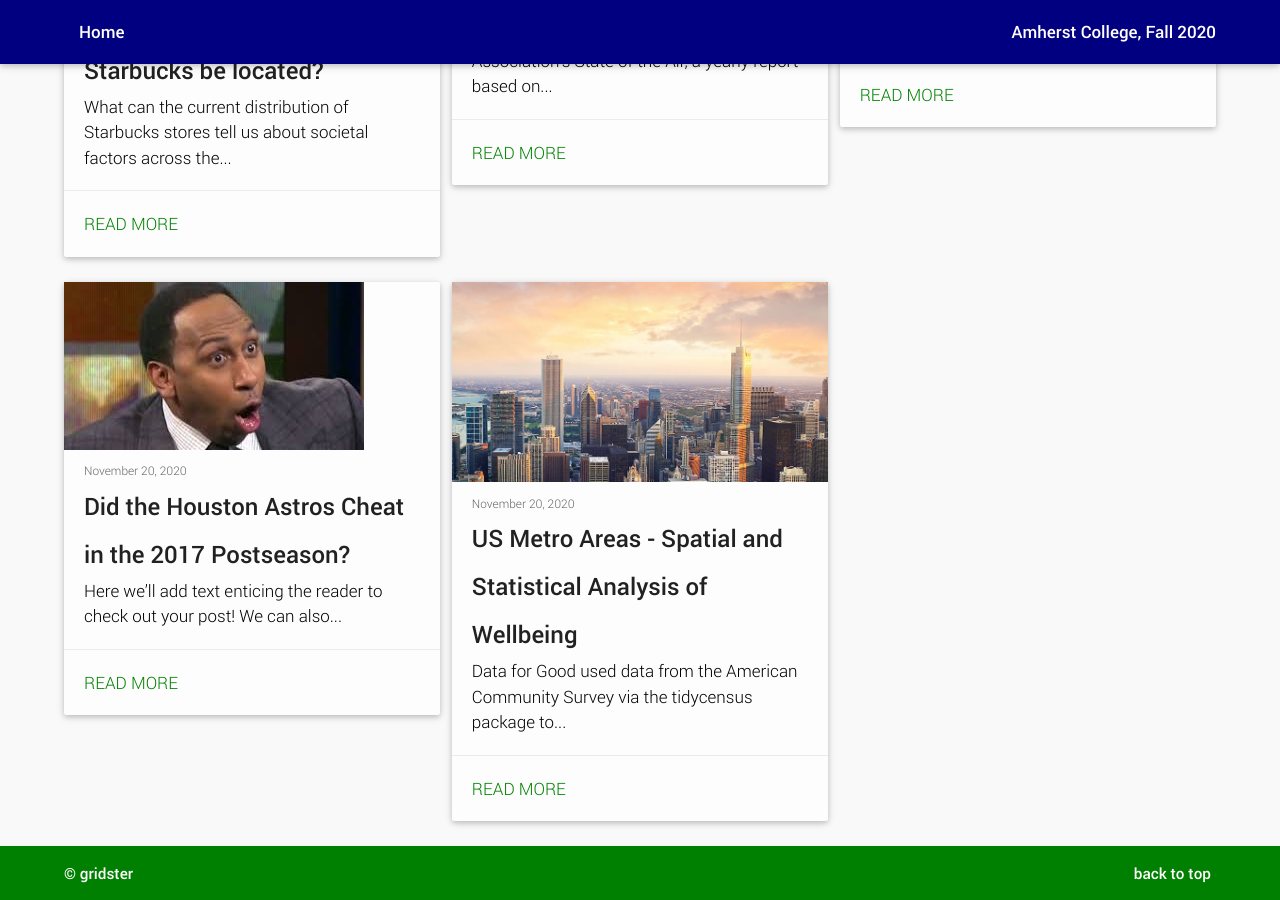
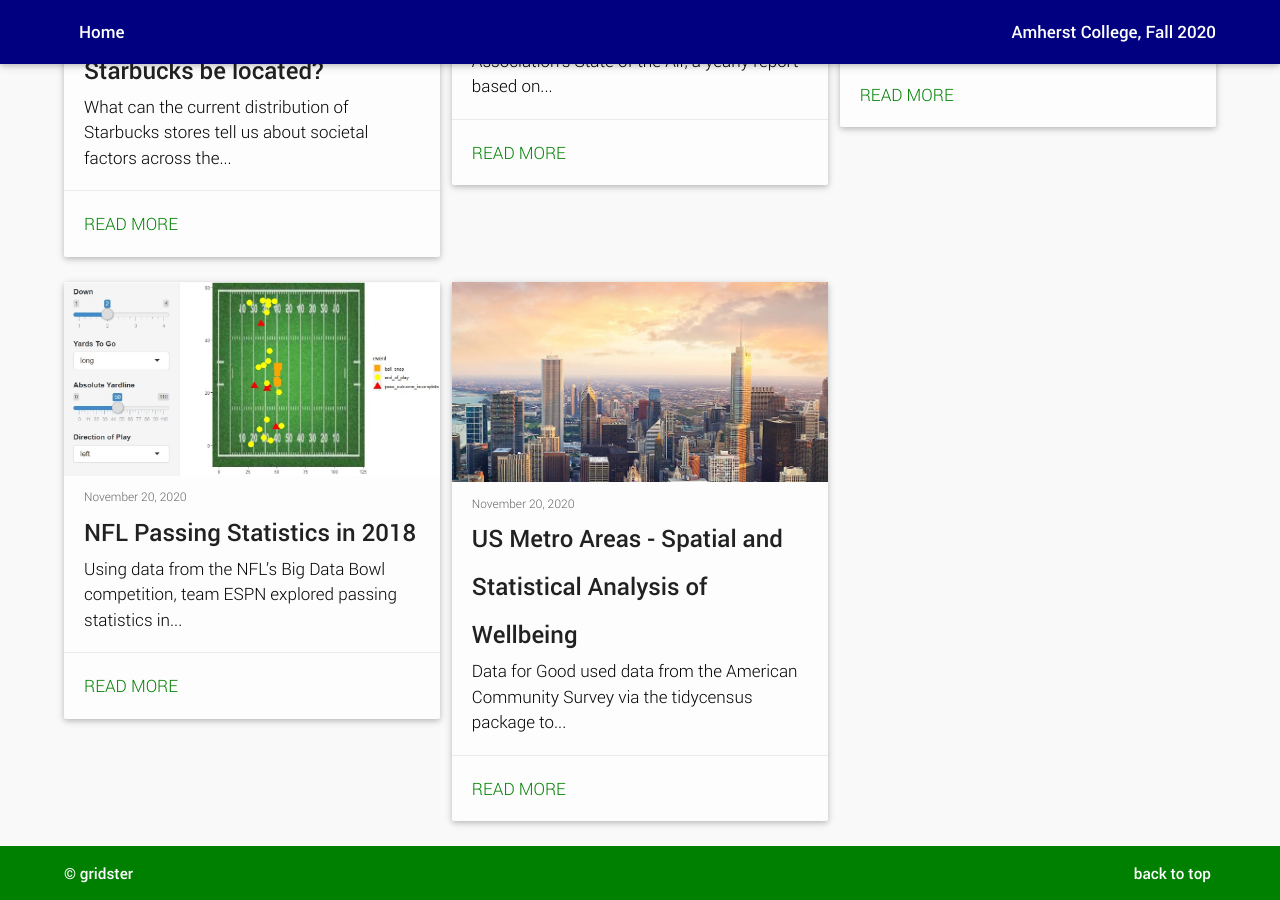
Before and after one commit to stat231-f20/pug-blogs, a Jekyll site: the page built from index.html, in a window 1280 px wide and 900 px high, scrolled down 2763 px. Built offline with Jekyll 4.4.1, drawn with Linux system fonts in a browser that asks for light colours; the list of posts is cut into pages by our own code.

Commit message:
updating espn text and img

```diff
--- a/_posts/2020-11-20-espn.md
+++ b/_posts/2020-11-20-espn.md
@@ -1,9 +1,9 @@
 ---
 author: ESPN
-title: Did the Houston Astros Cheat in the 2017 Postseason?
-featimg: ESPN.jpg
+title: NFL Passing Statistics in 2018
+featimg: ESPN1.jpg
 tags: [text]
 category: [standard]
 ---
 
-Here we'll add text enticing the reader to <a href="https://stat231-f20.github.io/Blog-ESPN/" target="blank">check out your post</a>!  We can also update the picture to be a cool visualization you've created.
+Using data from the NFL's Big Data Bowl competition, team ESPN explored passing statistics in the NFL 2018 season to analyze the outcomes of plays including touchdowns, incomplete passes, interceptions, passes that were thrown out of bounds, etc.  Read their post <a href="https://stat231-f20.github.io/Blog-ESPN/" target="blank">here</a>, which includes an interactive Shiny application, a map, and more.
```
Also changed, not shown: media/ESPN1.jpg (added), media/covers/ESPN1-450x253.jpg (added).
